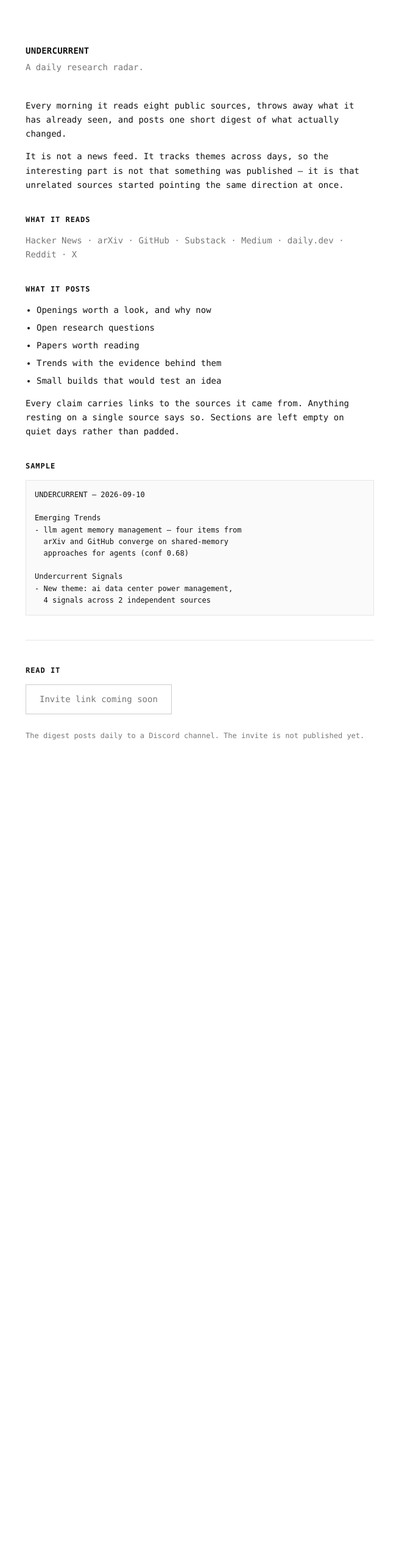
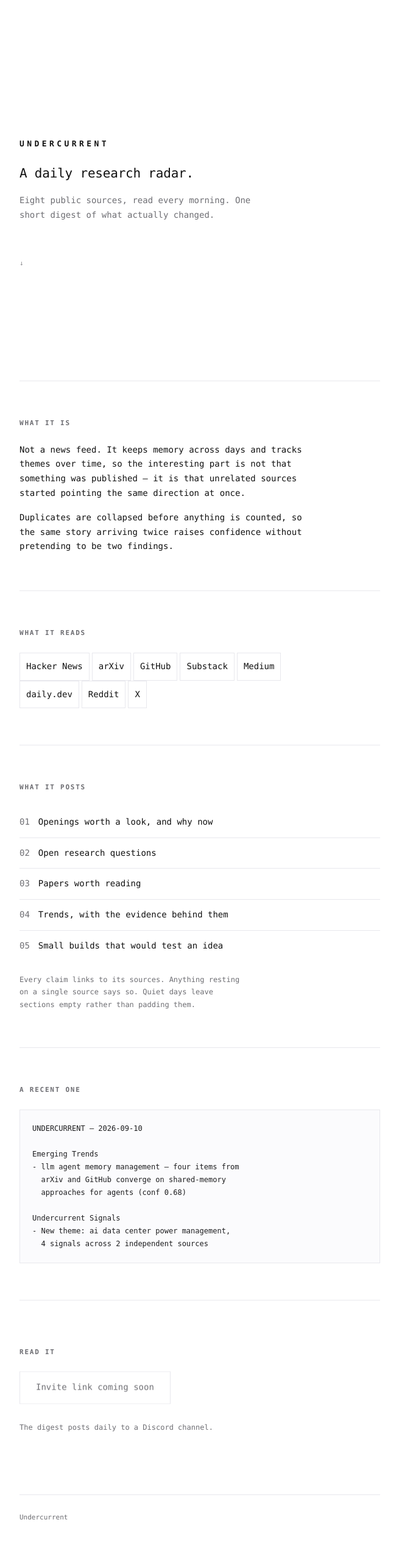
Before and after one commit to 333shubh/undercurrent, a Flask app: page / in a window 1280 px wide. Shown: the whole page at 61% size, without its empty margins (312-967 px from the left). Before the commit the page ends 1213 px from the top, so only its background shows below. Run offline with Flask 3, Linux system fonts and the light colour scheme.

Commit message:
Landing page: motion, spacing, and a real hierarchy
Same page, considerably more considered. Still monospace, still white, still no
framework and no dependencies -- 9.3KB of HTML with inline CSS and ~20 lines of
vanilla script.

What the motion does and why it is safe:

  * Sections fade and rise 14px as they enter the viewport, on Apple's easing
    curve (cubic-bezier(0.16, 1, 0.3, 1) -- quick out, long gentle settle)
    rather than a linear or ease-in-out that reads as sluggish at these
    durations.
  * Items inside a group stagger by 70ms, capped at 350ms, so the list of
    outputs cascades instead of snapping in as one block.
  * The join button fills from the bottom on hover and lifts 2px; source tags
    lift on hover. Both are transitions on transform and colour only, which
    stay on the compositor and do not cause layout.

Two things that keep this from being decoration at the cost of access:

  * Reveals are gated behind a `.js` class that script adds at runtime, so a
    visitor with JavaScript disabled gets the fully visible page rather than
    a blank one. Getting this backwards is the standard way scroll animations
    break a site.
  * prefers-reduced-motion: reduce disables every transition, the drifting
    scroll hint, and smooth scrolling. The IntersectionObserver path is
    skipped entirely for those visitors and for browsers without it, which
    shows everything immediately rather than degrading to invisible content.

Content gains a hero with room to breathe, a numbered list of what the digest
contains, and bordered source tags instead of a run-on line. The page still
collects nothing -- no form, no input, no address capture -- which remains
asserted by a test.

DISCORD_INVITE_URL now points at the real server invite.

135 tests pass. Verified rendered output: invite present, zero form/input
elements, 28 reveal targets, reduced-motion rules present, reveals correctly
gated on the runtime .js class.

Co-Authored-By: Claude Opus 5 <noreply@anthropic.com>
Claude-Session: https://claude.ai/code/session_01Ktrc9Fn4sF5Tx2FF6mFW61

```diff
--- a/templates/index.html
+++ b/templates/index.html
@@ -6,92 +6,255 @@
 <title>Undercurrent</title>
 <meta name="description" content="A daily research radar. Eight public sources, deduped and scored, one digest a day in Discord.">
 <style>
-  /* Deliberately plain: system monospace, white ground, black text.
-     No gradients, no cards, no glow, no chat bubbles, no assistant voice. */
-  :root { color-scheme: light; }
+  /* Monospace, white, and almost nothing else. The motion is the only
+     decoration: short, eased, and never blocking the content. Everything
+     animated is visible by default and only *then* hidden by script, so the
+     page reads fine with JavaScript off. */
+
+  :root {
+    color-scheme: light;
+    --ink: #111111;
+    --dim: #6e6e73;
+    --line: #e8e8ed;
+    --bg: #ffffff;
+    /* Apple's easing: fast out, long gentle settle. */
+    --ease: cubic-bezier(0.16, 1, 0.3, 1);
+  }
+
   * { box-sizing: border-box; }
+
+  html { scroll-behavior: smooth; }
+
   body {
     margin: 0;
-    background: #ffffff;
-    color: #111111;
+    background: var(--bg);
+    color: var(--ink);
     font-family: ui-monospace, SFMono-Regular, "SF Mono", Menlo, Consolas, "Liberation Mono", monospace;
     font-size: 14px;
-    line-height: 1.65;
+    line-height: 1.7;
     -webkit-font-smoothing: antialiased;
+    -moz-osx-font-smoothing: grayscale;
   }
-  main { max-width: 620px; margin: 0 auto; padding: 72px 24px 96px; }
-  h1 { font-size: 14px; font-weight: 700; margin: 0 0 4px; letter-spacing: 0.02em; }
-  .sub { color: #767676; margin: 0 0 40px; }
+
+  main { max-width: 640px; margin: 0 auto; padding: 0 24px; }
+
+  /* ---------------------------------------------------------- hero ---- */
+
+  .hero {
+    min-height: 78vh;
+    display: flex;
+    flex-direction: column;
+    justify-content: center;
+    padding: 80px 0 40px;
+  }
+  .mark {
+    font-size: 13px;
+    font-weight: 700;
+    letter-spacing: 0.34em;
+    margin: 0 0 22px;
+  }
+  .lede {
+    font-size: 21px;
+    line-height: 1.45;
+    font-weight: 400;
+    margin: 0 0 18px;
+    letter-spacing: -0.01em;
+  }
+  .hero .sub { color: var(--dim); margin: 0; max-width: 46ch; }
+
+  .scroll-hint {
+    margin-top: 56px;
+    font-size: 11px;
+    color: var(--dim);
+    letter-spacing: 0.14em;
+  }
+  .scroll-hint span {
+    display: inline-block;
+    animation: drift 2.6s var(--ease) infinite;
+  }
+  @keyframes drift {
+    0%, 100% { transform: translateY(0); opacity: 0.5; }
+    50%      { transform: translateY(4px); opacity: 1; }
+  }
+
+  /* ------------------------------------------------------- sections ---- */
+
+  section { padding: 60px 0; border-top: 1px solid var(--line); }
+
   h2 {
-    font-size: 12px; font-weight: 700; margin: 36px 0 12px;
-    text-transform: uppercase; letter-spacing: 0.08em;
+    font-size: 11px;
+    font-weight: 700;
+    text-transform: uppercase;
+    letter-spacing: 0.16em;
+    color: var(--dim);
+    margin: 0 0 22px;
   }
-  p { margin: 0 0 14px; }
-  ul { margin: 0 0 14px; padding-left: 18px; }
-  li { margin: 0 0 6px; }
-  .muted { color: #767676; }
-  hr { border: 0; border-top: 1px solid #e5e5e5; margin: 40px 0; }
+
+  p { margin: 0 0 16px; max-width: 58ch; }
+  p:last-child { margin-bottom: 0; }
+
+  .sources { color: var(--ink); line-height: 2.4; }
+  .sources i {
+    font-style: normal;
+    border: 1px solid var(--line);
+    padding: 5px 10px;
+    margin: 0 4px 0 0;
+    white-space: nowrap;
+    transition: border-color 0.45s var(--ease), transform 0.45s var(--ease);
+    display: inline-block;
+  }
+  .sources i:hover { border-color: var(--ink); transform: translateY(-2px); }
+
+  ul { margin: 0; padding: 0; list-style: none; }
+  li {
+    padding: 13px 0;
+    border-bottom: 1px solid var(--line);
+    display: flex;
+    gap: 14px;
+  }
+  li:last-child { border-bottom: 0; }
+  li b { font-weight: 400; color: var(--dim); flex: 0 0 auto; }
 
   pre.sample {
-    background: #fafafa; border: 1px solid #e5e5e5; padding: 14px;
-    overflow-x: auto; font-size: 12px; line-height: 1.6; margin: 0 0 14px;
-    white-space: pre-wrap; word-break: break-word;
+    background: #fbfbfd;
+    border: 1px solid var(--line);
+    padding: 20px;
+    overflow-x: auto;
+    font-size: 12px;
+    line-height: 1.75;
+    margin: 0;
+    white-space: pre-wrap;
+    word-break: break-word;
+    color: #1d1d1f;
   }
 
+  /* ----------------------------------------------------------- join ---- */
+
+  .join-section { text-align: left; padding: 76px 0 100px; }
+
   .join {
-    display: inline-block; padding: 12px 22px; margin: 0 0 12px;
-    border: 1px solid #111111; background: #111111; color: #ffffff;
-    text-decoration: none; font: inherit;
+    display: inline-block;
+    padding: 14px 26px;
+    border: 1px solid var(--ink);
+    background: var(--ink);
+    color: #ffffff;
+    text-decoration: none;
+    font: inherit;
+    position: relative;
+    overflow: hidden;
+    transition: color 0.5s var(--ease), transform 0.5s var(--ease);
+    will-change: transform;
   }
-  .join:hover { background: #ffffff; color: #111111; }
-  .join[aria-disabled="true"] {
-    background: #ffffff; color: #767676; border-color: #cccccc;
+  .join::after {
+    content: "";
+    position: absolute;
+    inset: 0;
+    background: #ffffff;
+    transform: scaleY(0);
+    transform-origin: bottom;
+    transition: transform 0.5s var(--ease);
+    z-index: 0;
+  }
+  .join span { position: relative; z-index: 1; }
+  .join:hover { color: var(--ink); transform: translateY(-2px); }
+  .join:hover::after { transform: scaleY(1); }
+  .join:active { transform: translateY(0); }
+
+  .join.disabled {
+    background: #ffffff;
+    color: var(--dim);
+    border-color: var(--line);
     pointer-events: none;
   }
 
-  .note { font-size: 12px; color: #767676; margin: 0; }
-  a { color: #111111; }
-  a:hover { text-decoration: none; }
+  .note { font-size: 12px; color: var(--dim); margin: 20px 0 0; max-width: 52ch; }
+
+  footer {
+    border-top: 1px solid var(--line);
+    padding: 28px 0 48px;
+    font-size: 11px;
+    color: var(--dim);
+  }
+
+  /* ------------------------------------------------------- reveals ---- */
+  /* Applied by script only, so no-JS visitors never see hidden content. */
+
+  .js [data-reveal] {
+    opacity: 0;
+    transform: translateY(14px);
+  }
+  .js [data-reveal].shown {
+    opacity: 1;
+    transform: none;
+    transition: opacity 0.9s var(--ease), transform 0.9s var(--ease);
+  }
+
+  @media (prefers-reduced-motion: reduce) {
+    html { scroll-behavior: auto; }
+    .js [data-reveal],
+    .js [data-reveal].shown { opacity: 1; transform: none; transition: none; }
+    .scroll-hint span { animation: none; }
+    .join, .join::after, .sources i { transition: none; }
+  }
+
+  @media (max-width: 520px) {
+    .hero { min-height: 70vh; }
+    .lede { font-size: 18px; }
+    li { flex-direction: column; gap: 2px; }
+  }
 </style>
 </head>
 <body>
 <main>
 
-  <h1>UNDERCURRENT</h1>
-  <p class="sub">A daily research radar.</p>
+  <header class="hero">
+    <p class="mark" data-reveal>UNDERCURRENT</p>
+    <p class="lede" data-reveal>A daily research radar.</p>
+    <p class="sub" data-reveal>
+      Eight public sources, read every morning. One short digest of what
+      actually changed.
+    </p>
+    <p class="scroll-hint" data-reveal><span>↓</span></p>
+  </header>
 
-  <p>
-    Every morning it reads eight public sources, throws away what it has
-    already seen, and posts one short digest of what actually changed.
+  <section>
+    <h2 data-reveal>What it is</h2>
+    <p data-reveal>
+      Not a news feed. It keeps memory across days and tracks themes over time,
+      so the interesting part is not that something was published &mdash; it is
+      that unrelated sources started pointing the same direction at once.
     </p>
-  <p>
-    It is not a news feed. It tracks themes across days, so the interesting
-    part is not that something was published &mdash; it is that unrelated
-    sources started pointing the same direction at once.
+    <p data-reveal>
+      Duplicates are collapsed before anything is counted, so the same story
+      arriving twice raises confidence without pretending to be two findings.
     </p>
+  </section>
 
-  <h2>What it reads</h2>
-  <p class="muted">
-    Hacker News &middot; arXiv &middot; GitHub &middot; Substack &middot;
-    Medium &middot; daily.dev &middot; Reddit &middot; X
+  <section>
+    <h2 data-reveal>What it reads</h2>
+    <p class="sources" data-reveal>
+      <i>Hacker News</i><i>arXiv</i><i>GitHub</i><i>Substack</i><i>Medium</i><i>daily.dev</i><i>Reddit</i><i>X</i>
     </p>
+  </section>
 
-  <h2>What it posts</h2>
+  <section>
+    <h2 data-reveal>What it posts</h2>
     <ul>
-    <li>Openings worth a look, and why now</li>
-    <li>Open research questions</li>
-    <li>Papers worth reading</li>
-    <li>Trends with the evidence behind them</li>
-    <li>Small builds that would test an idea</li>
+      <li data-reveal><b>01</b> Openings worth a look, and why now</li>
+      <li data-reveal><b>02</b> Open research questions</li>
+      <li data-reveal><b>03</b> Papers worth reading</li>
+      <li data-reveal><b>04</b> Trends, with the evidence behind them</li>
+      <li data-reveal><b>05</b> Small builds that would test an idea</li>
     </ul>
-  <p>
-    Every claim carries links to the sources it came from. Anything resting on
-    a single source says so. Sections are left empty on quiet days rather than
-    padded.
+    <p class="note" data-reveal>
+      Every claim links to its sources. Anything resting on a single source
+      says so. Quiet days leave sections empty rather than padding them.
     </p>
+  </section>
 
-  <h2>Sample</h2>
-  <pre class="sample">UNDERCURRENT — 2026-09-10
+  <section>
+    <h2 data-reveal>A recent one</h2>
+    <pre class="sample" data-reveal>UNDERCURRENT — 2026-09-10
 
 Emerging Trends
 - llm agent memory management — four items from
@@ -101,24 +264,60 @@ Emerging Trends
 Undercurrent Signals
 - New theme: ai data center power management,
   4 signals across 2 independent sources</pre>
+  </section>
 
-  <hr>
-
-  <h2>Read it</h2>
+  <section class="join-section">
+    <h2 data-reveal>Read it</h2>
     {% if invite_url %}
-    <p><a class="join" href="{{ invite_url }}" rel="noopener noreferrer" target="_blank">Join the Discord</a></p>
-    <p class="note">
-      One post a day, in one channel. No account needed beyond Discord itself,
-      nothing to sign up for, and nothing is sent to you directly.
+      <p data-reveal>
+        <a class="join" href="{{ invite_url }}" rel="noopener noreferrer" target="_blank">
+          <span>Join the Discord →</span>
+        </a>
+      </p>
+      <p class="note" data-reveal>
+        One post a day, in one channel. Nothing to sign up for, no address to
+        hand over, nothing sent to you directly.
       </p>
     {% else %}
-    <p><span class="join" aria-disabled="true">Invite link coming soon</span></p>
-    <p class="note">
-      The digest posts daily to a Discord channel. The invite is not published
-      yet.
-    </p>
+      <p data-reveal><span class="join disabled"><span>Invite link coming soon</span></span></p>
+      <p class="note" data-reveal>The digest posts daily to a Discord channel.</p>
     {% endif %}
+  </section>
+
+  <footer data-reveal>Undercurrent</footer>
 
 </main>
+
+<script>
+  // Progressive enhancement: mark the document as script-capable only now, so
+  // the reveal styles above can never hide content from a visitor without JS.
+  document.documentElement.classList.add('js');
+
+  (function () {
+    var items = document.querySelectorAll('[data-reveal]');
+    var reduced = window.matchMedia('(prefers-reduced-motion: reduce)').matches;
+
+    if (reduced || !('IntersectionObserver' in window)) {
+      items.forEach(function (el) { el.classList.add('shown'); });
+      return;
+    }
+
+    var observer = new IntersectionObserver(function (entries) {
+      entries.forEach(function (entry) {
+        if (!entry.isIntersecting) return;
+        // Stagger within a group so lists cascade instead of snapping in.
+        var siblings = Array.prototype.slice.call(
+          entry.target.parentNode.querySelectorAll('[data-reveal]')
+        );
+        var i = Math.max(0, siblings.indexOf(entry.target));
+        entry.target.style.transitionDelay = Math.min(i * 70, 350) + 'ms';
+        entry.target.classList.add('shown');
+        observer.unobserve(entry.target);
+      });
+    }, { rootMargin: '0px 0px -8% 0px', threshold: 0.08 });
+
+    items.forEach(function (el) { observer.observe(el); });
+  })();
+</script>
 </body>
 </html>
```
Lines whose indentation alone changed are shown as unchanged.
